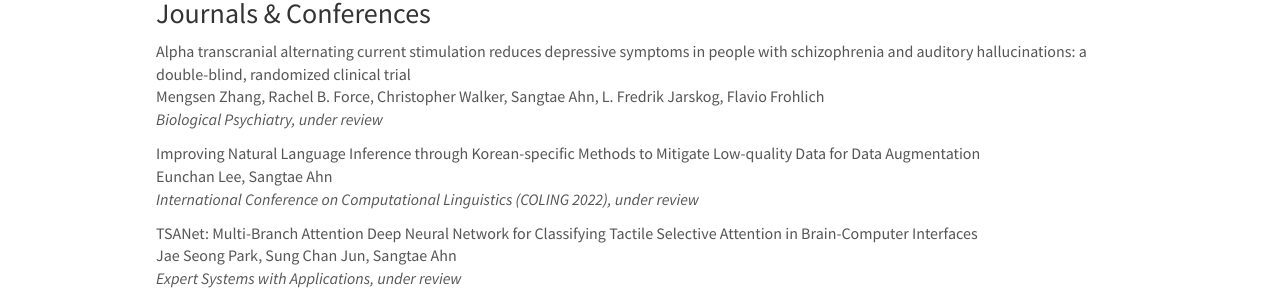
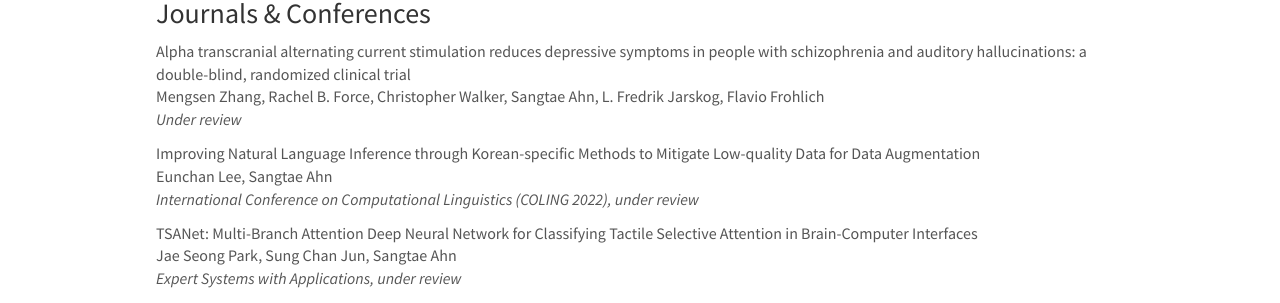
Before and after one commit to KNU-BrainAI/knu-brainai.github.io, a Jekyll site: the page built from _pages/publications.md, in a window 1280 px wide and 900 px high. Shown: the part 195-498 px from the top of the window. Built offline with Jekyll 4.4.1, drawn with Linux system fonts in a browser that asks for light colours; nearby versions of some CDN libraries.

Commit message:
Update publist.yml

```diff
--- a/_data/publist.yml
+++ b/_data/publist.yml
@@ -1,6 +1,6 @@
 - title: "Alpha transcranial alternating current stimulation reduces depressive symptoms in people with schizophrenia and auditory hallucinations: a double-blind, randomized clinical trial"
   authors: Mengsen Zhang, Rachel B. Force, Christopher Walker, Sangtae Ahn, L. Fredrik Jarskog, Flavio Frohlich
-  journal: Biological Psychiatry, under review
+  journal: Under review
 
 - title: "Improving Natural Language Inference through Korean-specific Methods to Mitigate Low-quality Data for Data Augmentation"
   authors: Eunchan Lee, Sangtae Ahn
```
